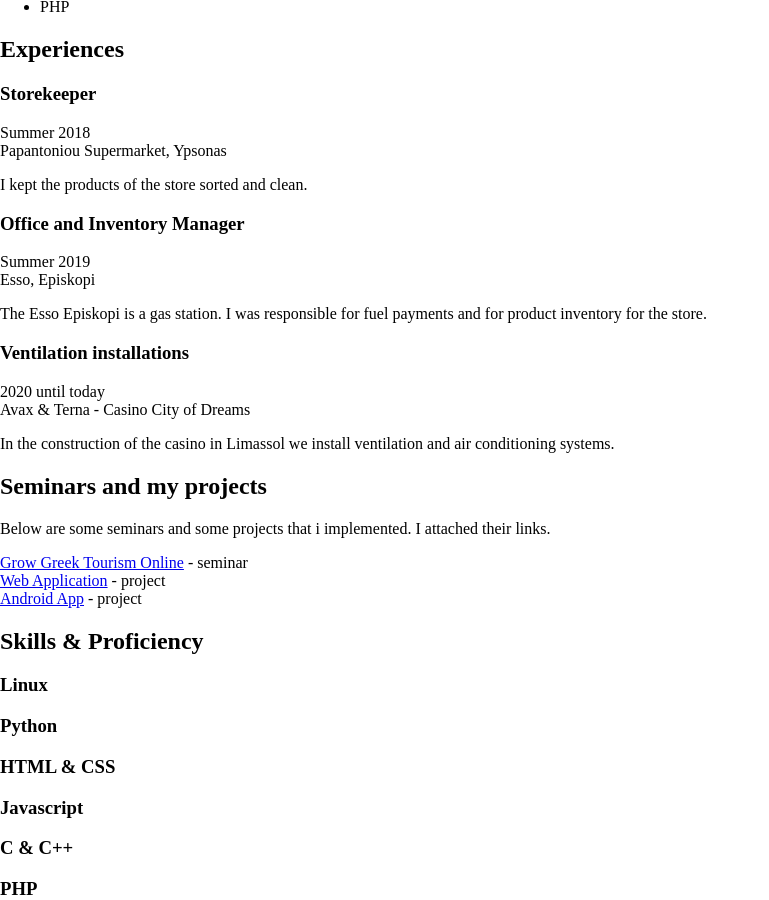
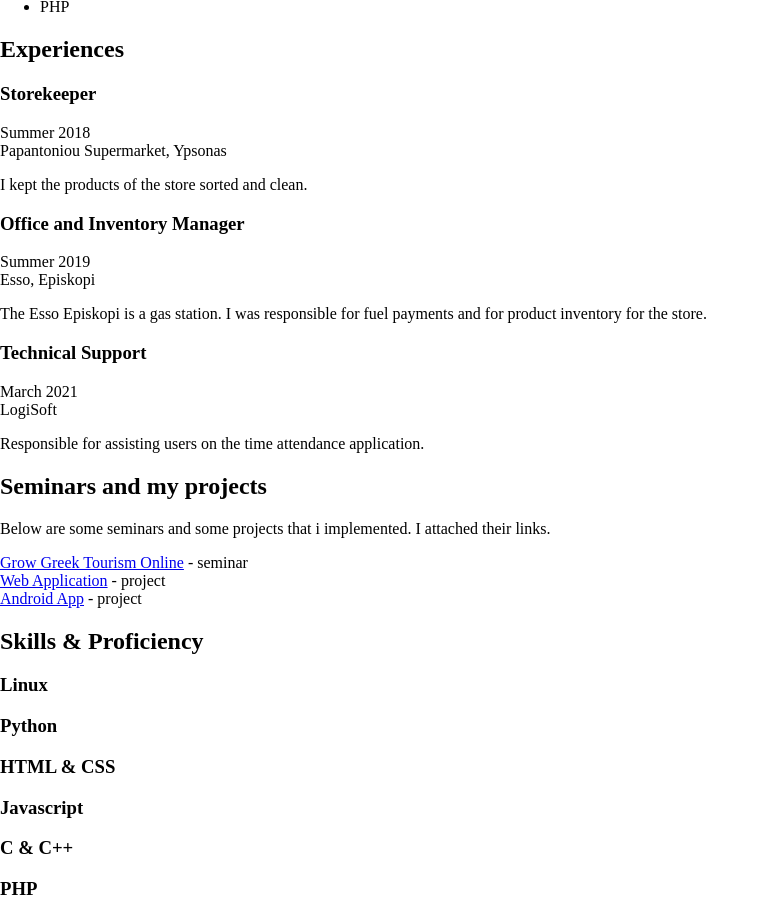
Before and after one commit to andreasgeorgiou/online-resume, a Jekyll site: the page built from index.html, in a window 1280 px wide and 900 px high, scrolled down 1857 px. Shown: the whole window, without its empty margins (0-769 px from the left). Built offline with Jekyll 4.4.1, drawn with Linux system fonts in a browser that asks for light colours.

Commit message:
update job experience

```diff
--- a/_data/data.yml
+++ b/_data/data.yml
@@ -155,11 +155,11 @@ experiences:
 
         #  - Bullet point
          # - Bullet point
-    - role: Ventilation installations
-      time: 2020 until today
-      company: Avax & Terna - Casino City of Dreams
+    - role: Technical Support
+      time: March 2021
+      company: LogiSoft
       details: |
-           In the construction of the casino in Limassol we install ventilation and air conditioning systems.
+           Responsible for assisting users on the time attendance application.
 
 
 projects:
```
Also changed, not shown: 1 other file.
